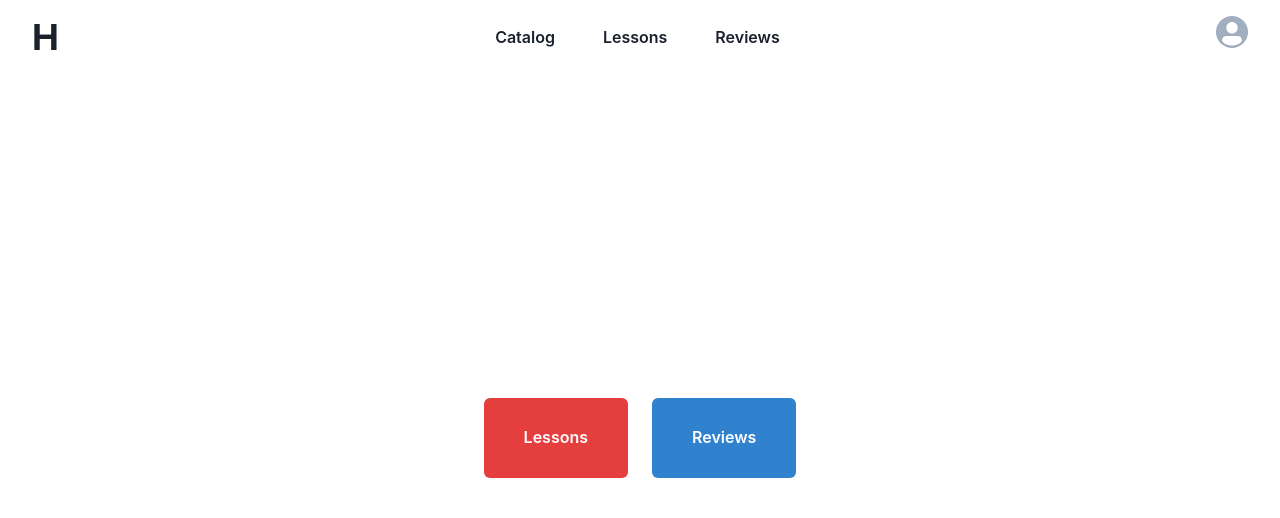
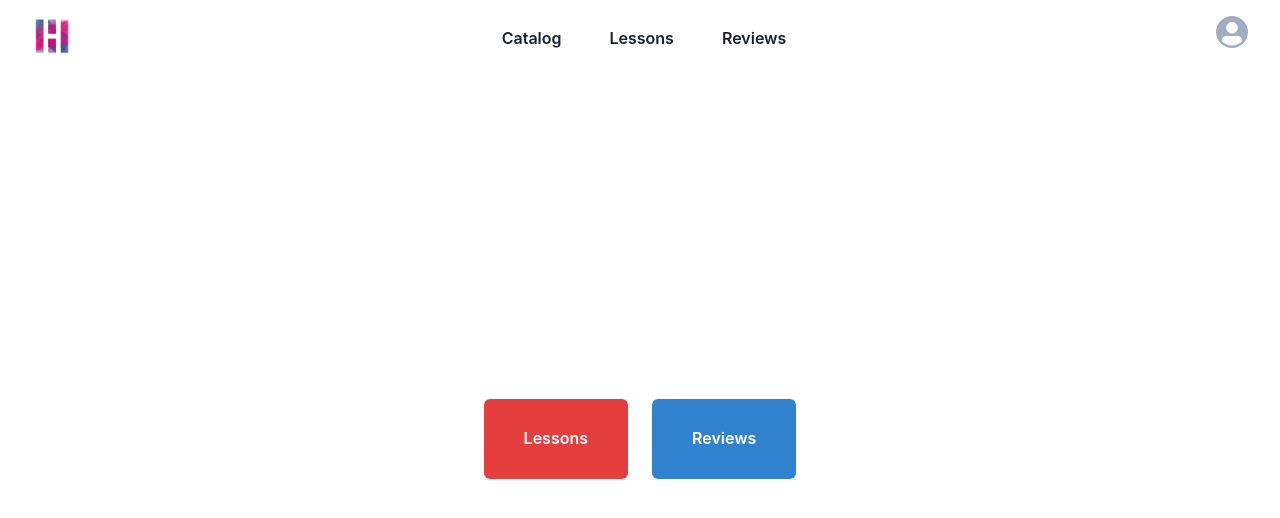
Before and after one commit to nanyaDev/hwalgi, a Next.js app: page / in a window 1280 px wide. Shown: the top 518 px of the page. Built offline with nearby package versions, Linux system fonts and the light colour scheme; no server answers; sample sign-in values are in the browser's storage.

Commit message:
Add logo

```diff
--- a/components/Navbar.js
+++ b/components/Navbar.js
@@ -1,16 +1,22 @@
+import Image from 'next/image';
 import NextLink from 'next/link';
 // prettier-ignore
-import { Avatar, Button, Flex, Heading, Menu, MenuButton, MenuDivider, MenuItem, MenuList, Stack, } from '@chakra-ui/react';
+import { Avatar, Box, Button, Flex, Menu, MenuButton, MenuDivider, MenuItem, MenuList, Stack, } from '@chakra-ui/react';
 
 import { useAuth } from '@/lib/auth';
 
 // todo - investigate lazy mounting the menu button (cf. chakra docs)
+// todo - fix logo width and height not setting correctly
 const Navbar = () => {
   const auth = useAuth();
 
   return (
     <Flex justify="space-between" px={8} py={4}>
-      <Heading>H</Heading>
+      <NextLink href="/" passHref>
+        <Box as="a" pos="relative">
+          <Image src="/logo.png" width={40} height={40} alt="logo" />
+        </Box>
+      </NextLink>
       <Stack spacing={4} isInline align="center">
         <ButtonLink href="/catalog">Catalog</ButtonLink>
         <ButtonLink href="/lessons">Lessons</ButtonLink>
```
Also changed, not shown: public/logo.png (added).
